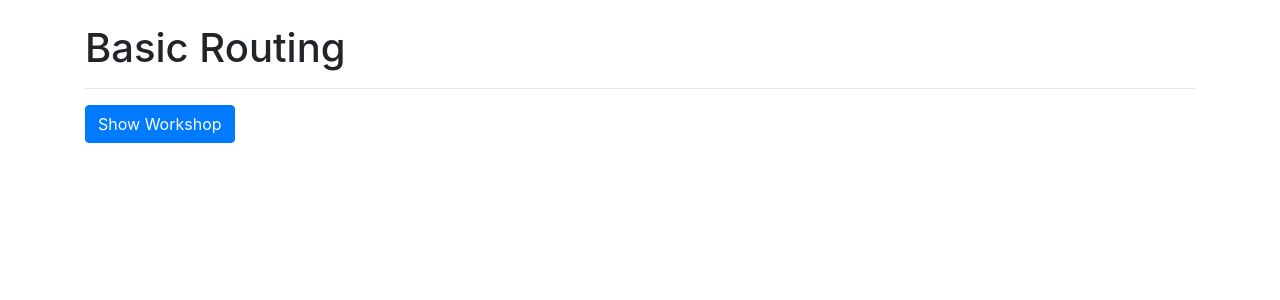
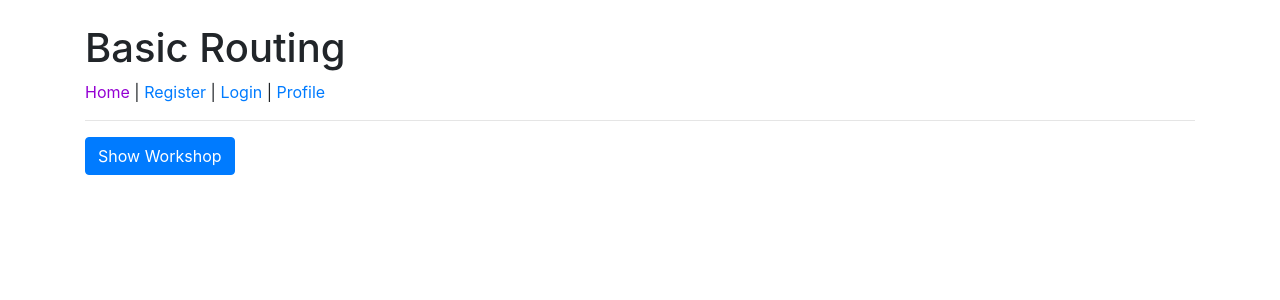
Before and after one commit to un4ckn0wl3z/basic-angular7, an Angular app: page / in a window 1280 px wide. Shown: the top 300 px of the page. Built offline with nearby package versions, Linux system fonts and the light colour scheme.

Commit message:
add routerLink / routerLinkActive / routerLinkActiveOptions

```diff
--- a/src/app/app-routing.module.ts
+++ b/src/app/app-routing.module.ts
@@ -9,7 +9,8 @@ const routes: Routes = [
   {path:'',component: HomeComponent},
   {path:'register',component: RegisterComponent},
   {path:'login',component: LoginComponent},
-  {path:'profile',component: ProfileComponent}
+  {path:'profile',component: ProfileComponent},
+  {path:'**',redirectTo: '',pathMatch:'full'}
 ];
 
 @NgModule({
--- a/src/app/app.component.css
+++ b/src/app/app.component.css
@@ -0,0 +1,3 @@
+.link-active {
+    color: darkviolet;
+}
--- a/src/app/app.component.html
+++ b/src/app/app.component.html
@@ -1,5 +1,15 @@
 <div class="container mt-4">
   <h1>Basic Routing</h1>
+
+  <div>
+    <a routerLink="/" routerLinkActive="link-active" [routerLinkActiveOptions]="{ exact: true}">Home</a>
+    <span> | </span>
+    <a routerLink="/register" routerLinkActive="link-active">Register</a>
+    <span> | </span>
+    <a routerLink="/login" routerLinkActive="link-active">Login</a>
+    <span> | </span>
+    <a routerLink="/profile" routerLinkActive="link-active">Profile</a>
+  </div>
   <hr>
   <router-outlet></router-outlet>
 </div>
```
